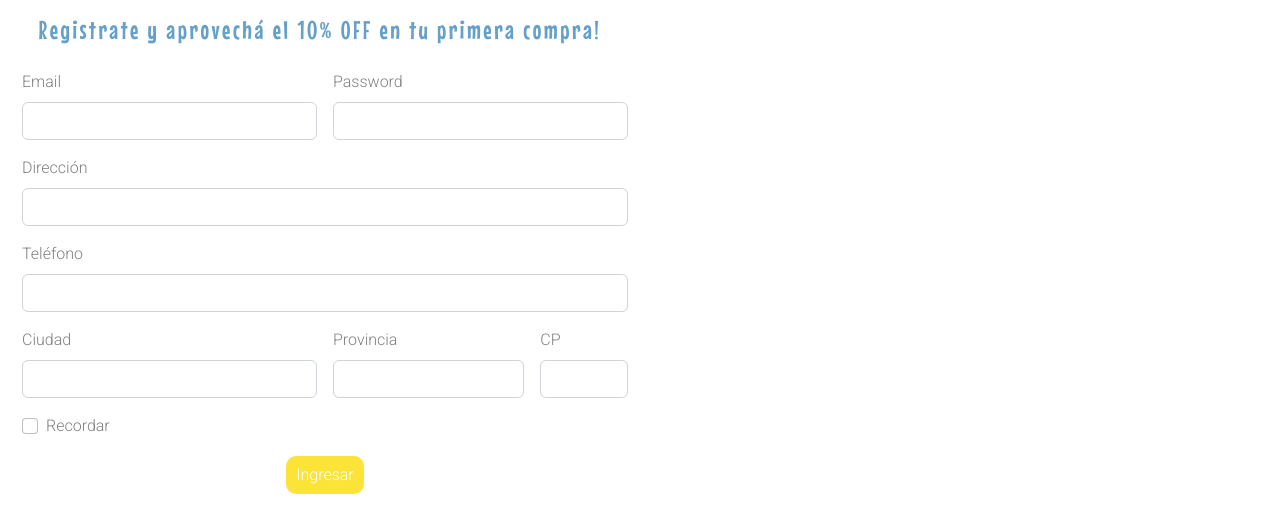
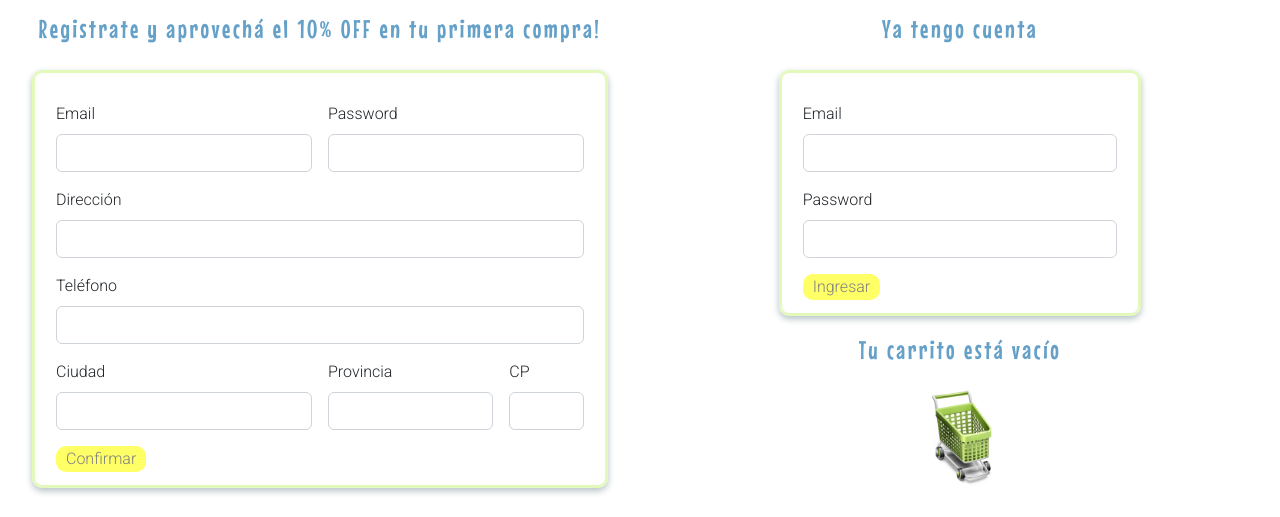
Before and after one commit to MarianSoltermann/childrens, a website: page pages/order.html in a window 1280 px wide. Shown: the part 146-663 px from the top of the page. Drawn offline with Linux system fonts and the light colour scheme.

Commit message:
modificacion order

```diff
--- a/pages/order.html
+++ b/pages/order.html
@@ -77,28 +77,35 @@
     <label for="inputZip" class="form-label">CP</label>
     <input type="text" class="form-control" id="inputZip">
   </div>
-  <div class="col-12">
-    <div class="form-check">
-      <input class="form-check-input" type="checkbox" id="gridCheck">
-      <label class="form-check-label" for="gridCheck">
-        Recordar
-      </label>
-    </div>
-  </div>
   <div class="col-12" id="ingresar">
       <a href="../pages/error404.html">
-        <input type="button" value="Ingresar" class="ingresar">
+        <input type="button" value="Confirmar" class="ingresar">
     </a>
 
   </div>
 </form>
 </article>
+        <article class="container col-sm-12 col-md-4" id="preguntas">
+            <h2>Ya tengo cuenta</h2>
+            <form class="row g-3" id="formulario">
+     <div>
+    <label for="inputEmail4" class="form-label">Email</label>
+    <input type="email" class="form-control" id="inputEmail4">
+</div>
+<div>
+    <label for="inputPassword4" class="form-label">Password</label>
+    <input type="password" class="form-control" id="inputPassword4">
+</div>
+    <a href="../pages/error404.html">
+        <input type="button" value="Ingresar" class="ingresar">
+    </a>
+</form>
+<div class= "carrito">
+    <h2>Tu carrito está vacío</h2>
+    <img src="../images/carrito.png">
+</div>
+</article>
 <!--fin de formulario-->
-<article class="container col-sm-12 col-md-3 col-lg-3" id="preguntas">
-
-	</article>
-
-
 <footer class="contacto">
 <!--contacto-->
     <nav>
--- a/scss/_buttons.scss
+++ b/scss/_buttons.scss
@@ -5,10 +5,12 @@ form {
 }
 .shop{
 	background-color: $amarillo;
-	color: map-get($map:$colors, $key:'uno');
+	color: map-get($map:$colors, $key:'dos');
 	border-radius: 10px;
 	text-align: center;
 	border: none;
+	padding-left: 6px;
+	padding-right: 6px;
 	&:hover{
 	box-shadow: 1px 5px 14px 1px rgba(0,0,0,0.42);
 	-webkit-box-shadow: 1px 5px 14px 1px rgba(0,0,0,0.42);
@@ -26,15 +28,12 @@ form {
 	margin-bottom: 12px;
 }
 
-#ingresar{
-	display: flex;
-	justify-content: center;
-}
+
 .ingresar {
 	@extend .shop;
 	text-decoration: none;
 	background-color: $amarillo;
-	color: white;
-	padding: 7px 10px;
-	margin-left: 0;
+	color: grey;
+	padding-right: 10px;
+	padding-left: 10px;
 }
--- a/scss/_commons.scss
+++ b/scss/_commons.scss
@@ -22,14 +22,14 @@
 }
 
 #formulario {
-	padding-left: 10px;
+	padding: 15px;
+	margin-left: 20px;
+	margin-right: 20px;
+	margin-top: 0.5px;
+	border: 1px solid rgba(197, 244, 121, 0.5);
+	border-radius: 10px;
+	box-shadow: 0px 3px 7px #B5C1C5, 0 0 0 2px rgba(197, 244, 121, 0.5) inset;
 	font-family: $fontMain;
-	color: grey;
-	outline: none;
-}
-
-.error {
-   display: flex;
    flex-direction: row;
    justify-content: center;
    align-items: center;
--- a/scss/_navBar.scss
+++ b/scss/_navBar.scss
@@ -4,7 +4,7 @@
 	background-color: map-get($map:$colors,$key:'uno');
 	display: flex;
 	justify-content: space-between;
-	font-size: 1.4em;
+	font-size: 1.5em;
 	ul{
 		display: flex;
 		li{
@@ -19,7 +19,8 @@
 	}
 }
 #logo{
-	width: 50%;
+	width: 48%;
+	margin-left: 7px;
 }
 
 #navBar {
--- a/scss/_productos.scss
+++ b/scss/_productos.scss
@@ -10,7 +10,7 @@
 	}
 
 .promo {
-	@include texto(1.7em, 1em, grey);
+	@include texto(1.6em, 1em, grey);
 	font-family: $fontSecondary;
 	letter-spacing: 0.1em;
 	text-align: center;
@@ -30,10 +30,11 @@ h1 {
 	padding: 20px;
 }
 h2 {
-	@include texto(2em, 2em, $celeste);
+	@include texto(1.6em, 1em, $celeste);
 	font-family: $fontSecondary;
-	letter-spacing: 0.2em;
+	letter-spacing: 0.1em;
 	text-align: center;
+	padding:20px;
 }
 
 article {
@@ -44,7 +45,8 @@ article {
 }
 .articulo {
 	@include ubi(space-between, center, row);
-    padding: 10px;
+    padding-right: 15px;
+    padding-left: 15px;
         img{
     	width: 100%;
     }
@@ -58,26 +60,21 @@ article {
 
 
 
-.container {
-      position: relative;
-           .text {
-           position: absolute;
-           color: $celeste;
-           background-color: white;
-           padding:10px;
-        }
-    }
 
-
-#preguntas {
-	display: flex;
-	justify-content: center;
-
-}
 h4 {
     font-family: $fontSecondary;
-    color: $celeste;
+    color: $verde;
     letter-spacing: 0.1em;
     font-size: 2em;
 
 }
+.carrito {
+	display: flex;
+	flex-direction: column;
+	justify-content: center;
+	align-items: center;
+	img {
+	width: 38%;
+	}
+
+}
--- a/scss/_vars.scss
+++ b/scss/_vars.scss
@@ -1,9 +1,9 @@
 //variables
 $rosa: #D4F722;
-$verde: #B7FF66;
+$verde: #C5F479;
 $celeste: rgba(100, 160, 200, 1.0);
 $nude: #FDE9AA;
-$amarillo: #FBE337;
+$amarillo: rgba(255, 255, 0, .6);
 
 
 //maps
```
Also changed, not shown: pages/borrador.html (+4 -2 lines), pages/outfit.html (+3 -1 lines), css/style.css, images/carrito.png (added), 1 other file.
